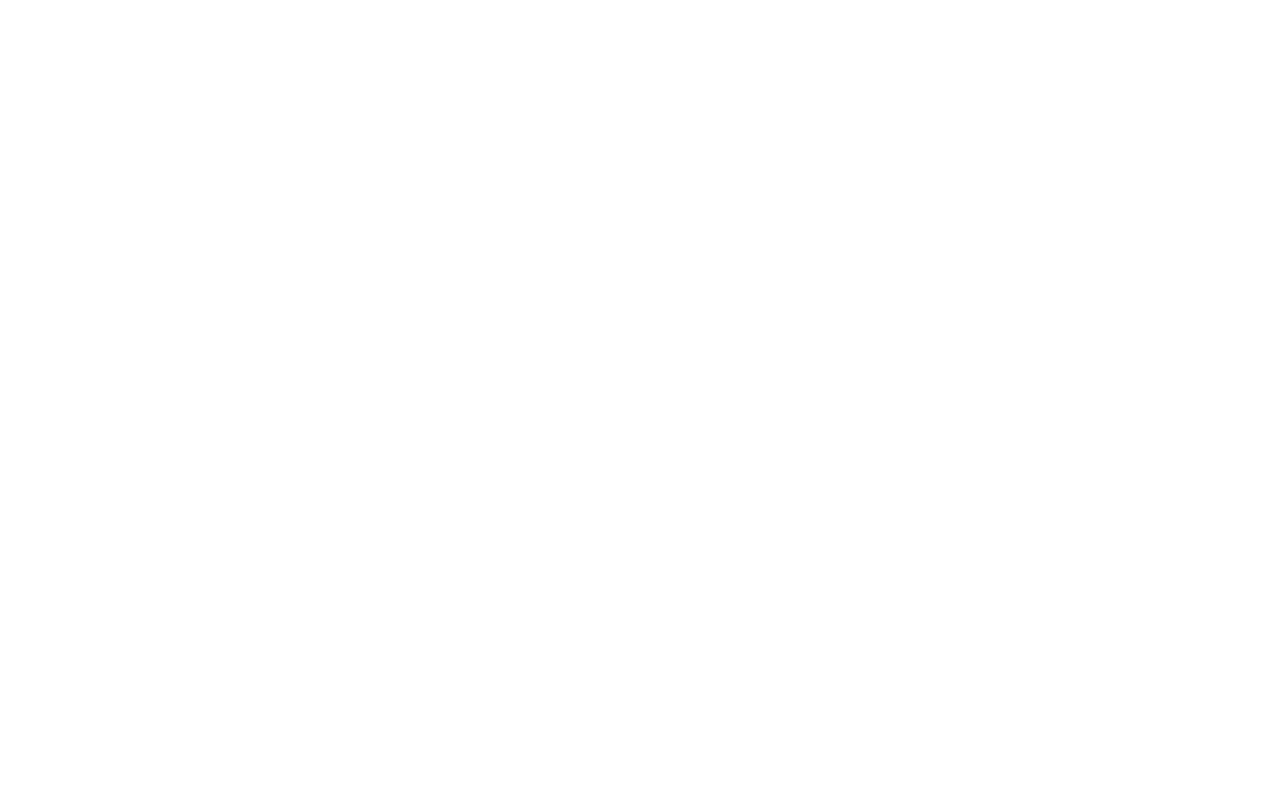
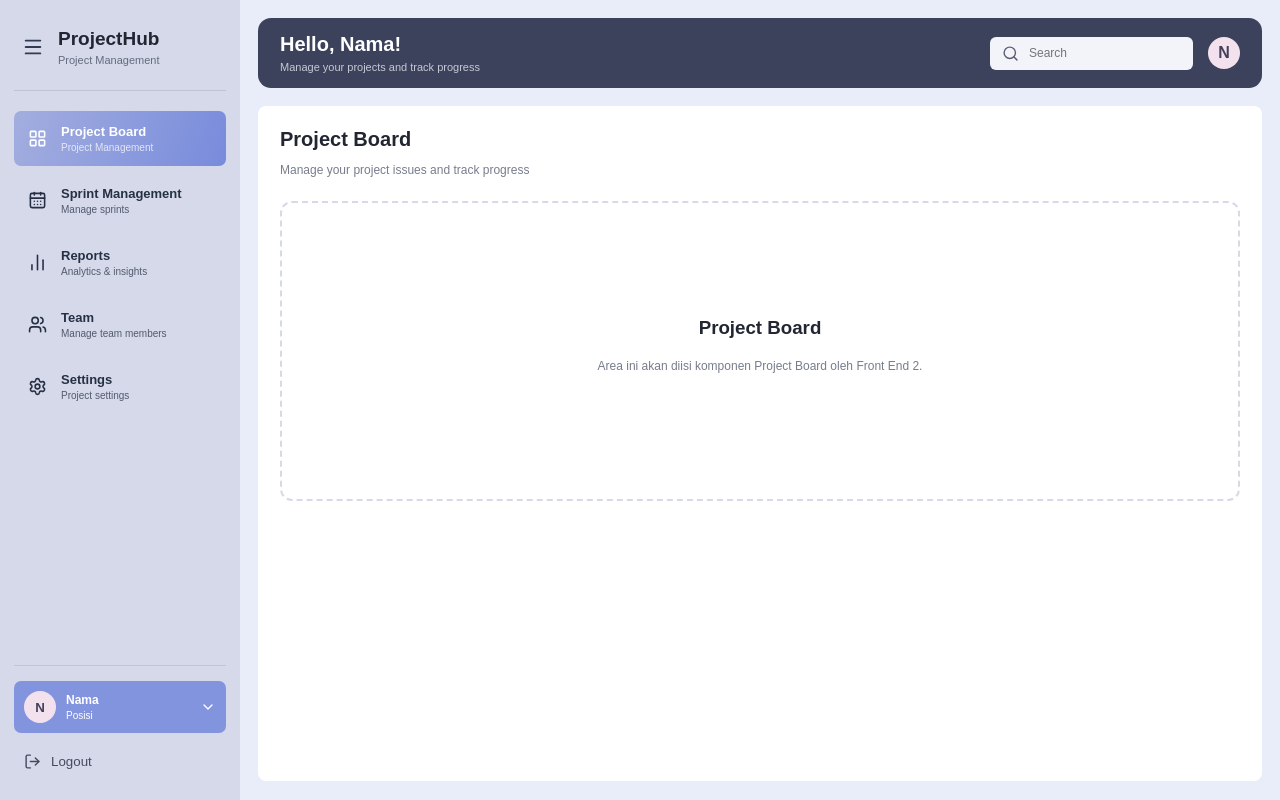
Before and after one commit to Shintamaa/issue-tracker, a React (Vite) app in the folder frontend/: page /board in a window 1280 px wide. Before the commit this address had no page. Built offline with nearby package versions, Linux system fonts and the light colour scheme.

Commit message:
feat: login oke register oke, baru sj menambahkan layout utama dan navigasi halaman

```diff
--- a/frontend/src/App.jsx
+++ b/frontend/src/App.jsx
@@ -1,18 +1,56 @@
 
-import { BrowserRouter, Routes, Route, Navigate } from 'react-router-dom';
-import Login from './pages/Login';
-import Register from './pages/Register';
+import {
+  BrowserRouter,
+  Routes,
+  Route,
+  Navigate,
+} from "react-router-dom";
 
-function App() {
+import Login from "./pages/Login";
+import Register from "./pages/Register";
+import ProjectBoard from "./pages/ProjectBoard";
+import MainLayout from "./components/MainLayout";
+
+function Placeholder({ title }) {
+  return <h2>{title}</h2>;
+}
+
+export default function App() {
   return (
     <BrowserRouter>
       <Routes>
         <Route path="/" element={<Navigate to="/login" replace />} />
+
         <Route path="/login" element={<Login />} />
         <Route path="/register" element={<Register />} />
+
+        {/* Semua halaman ini memakai sidebar yang sama */}
+        <Route element={<MainLayout />}>
+          <Route path="/board" element={<ProjectBoard />} />
+
+          <Route
+            path="/sprints"
+            element={<Placeholder title="Sprint Management" />}
+          />
+
+          <Route
+            path="/reports"
+            element={<Placeholder title="Reports" />}
+          />
+
+          <Route
+            path="/team"
+            element={<Placeholder title="Team" />}
+          />
+
+          <Route
+            path="/settings"
+            element={<Placeholder title="Settings" />}
+          />
+        </Route>
+
+        <Route path="*" element={<Navigate to="/login" replace />} />
       </Routes>
     </BrowserRouter>
   );
 }
-
-export default App;
--- /dev/null
+++ b/frontend/src/components/MainLayout.jsx
@@ -0,0 +1,167 @@
+
+import { Outlet, NavLink, useNavigate, useLocation } from "react-router-dom";
+import {
+  LayoutGrid,
+  CalendarDays,
+  ChartNoAxesColumn,
+  Users,
+  Settings,
+  Search,
+  Menu,
+  ChevronDown,
+  LogOut,
+} from "lucide-react";
+
+import "../styles/MainLayout.css";
+
+export default function MainLayout() {
+  const navigate = useNavigate();
+  const location = useLocation();
+
+  // Header hanya ditampilkan pada halaman Project Board
+  const isProjectBoard = location.pathname === "/board";
+
+  const menus = [
+    {
+      name: "Project Board",
+      description: "Project Management",
+      path: "/board",
+      icon: LayoutGrid,
+    },
+    {
+      name: "Sprint Management",
+      description: "Manage sprints",
+      path: "/sprints",
+      icon: CalendarDays,
+    },
+    {
+      name: "Reports",
+      description: "Analytics & insights",
+      path: "/reports",
+      icon: ChartNoAxesColumn,
+    },
+    {
+      name: "Team",
+      description: "Manage team members",
+      path: "/team",
+      icon: Users,
+    },
+    {
+      name: "Settings",
+      description: "Project settings",
+      path: "/settings",
+      icon: Settings,
+    },
+  ];
+
+  const handleLogout = () => {
+    // Sementara kembali ke Login
+    navigate("/login");
+  };
+
+  return (
+    <div className="main-layout">
+
+      {/* SIDEBAR */}
+      <aside className="sidebar">
+
+        {/* Logo */}
+        <div className="sidebar-brand">
+          <div className="brand-icon">
+            <Menu size={22} />
+          </div>
+
+          <div>
+            <h2>ProjectHub</h2>
+            <p>Project Management</p>
+          </div>
+        </div>
+
+        {/* Menu Navigasi */}
+        <nav className="sidebar-menu">
+          {menus.map((item) => {
+            const Icon = item.icon;
+
+            return (
+              <NavLink
+                key={item.path}
+                to={item.path}
+                className={({ isActive }) =>
+                  `menu-item ${isActive ? "active" : ""}`
+                }
+              >
+                <Icon size={19} />
+
+                <div className="menu-text">
+                  <span>{item.name}</span>
+                  <small>{item.description}</small>
+                </div>
+              </NavLink>
+            );
+          })}
+        </nav>
+
+        {/* Profil dan Logout */}
+        <div className="sidebar-bottom">
+          <button className="user-profile" type="button">
+            <div className="profile-avatar">N</div>
+
+            <div className="profile-info">
+              <strong>Nama</strong>
+              <small>Posisi</small>
+            </div>
+
+            <ChevronDown size={16} />
+          </button>
+
+          <button
+            className="logout-button"
+            type="button"
+            onClick={handleLogout}
+          >
+            <LogOut size={17} />
+            Logout
+          </button>
+        </div>
+      </aside>
+
+      {/* KONTEN UTAMA */}
+      <div className="main-area">
+
+        {/* Header khusus Project Board */}
+        {isProjectBoard && (
+          <header className="topbar">
+            <div className="welcome-text">
+              <h2>Hello, Nama!</h2>
+              <p>
+                Manage your projects and track progress
+              </p>
+            </div>
+
+            <div className="topbar-actions">
+              <div className="search-box">
+                <Search size={17} />
+                <input
+                  type="text"
+                  placeholder="Search"
+                />
+              </div>
+
+              <div className="header-avatar">N</div>
+            </div>
+          </header>
+        )}
+
+        {/* Isi halaman berubah sesuai menu */}
+        <main
+          className={`page-content ${
+            isProjectBoard ? "with-header" : "without-header"
+          }`}
+        >
+          <Outlet />
+        </main>
+
+      </div>
+    </div>
+  );
+}
--- a/frontend/src/pages/Login.jsx
+++ b/frontend/src/pages/Login.jsx
@@ -2,23 +2,27 @@ import { useState } from 'react';
 import '../styles/Login.css';
 import { Eye, EyeOff } from 'lucide-react';
 import { Link } from 'react-router-dom';
+import { useNavigate } from "react-router-dom";
 
 function Login() {
   const [username, setUsername] = useState('');
   const [password, setPassword] = useState('');
   const [showPassword, setShowPassword] = useState(false);
   const [loginError, setLoginError] = useState('');
+  const navigate = useNavigate();
 
-    const handleLogin = (e) => {
+
+  const handleLogin = (e) => {
     e.preventDefault();
 
     if (username === 'admin' && password === 'admin123') {
-        setLoginError('');
-        alert('Login berhasil! (Demo)');
+      setLoginError('');
+      navigate('/board');
     } else {
-        setLoginError('Username atau password salah');
+      setLoginError('Username atau password salah');
     }
-    };
+  };
+
 
     //doksli
 //   const handleLogin = (e) => {
--- /dev/null
+++ b/frontend/src/pages/ProjectBoard.jsx
@@ -0,0 +1,19 @@
+
+export default function ProjectBoard() {
+  return (
+    <section className="board-placeholder">
+      <div>
+        <h2>Project Board</h2>
+        <p>Manage your project issues and track progress</p>
+      </div>
+
+      <div className="board-empty">
+        <h3>Project Board</h3>
+        <p>
+          Area ini akan diisi komponen Project Board
+          oleh Front End 2.
+        </p>
+      </div>
+    </section>
+  );
+}
--- /dev/null
+++ b/frontend/src/styles/MainLayout.css
@@ -0,0 +1,307 @@
+
+/* ===== LAYOUT UTAMA ===== */
+.main-layout {
+  display: flex;
+  min-height: 100vh;
+  background: #e9edf9;
+  color: #222532;
+  font-family: Arial, sans-serif;
+  box-sizing: border-box;
+}
+
+/* ===== SIDEBAR ===== */
+.sidebar {
+  width: 240px;
+  min-width: 240px;
+  min-height: 100vh;
+  background: #d5d9e9;
+  display: flex;
+  flex-direction: column;
+  padding: 20px 14px;
+  box-sizing: border-box;
+}
+
+.sidebar-brand {
+  display: flex;
+  align-items: center;
+  gap: 14px;
+  padding: 8px 8px 24px;
+  border-bottom: 1px solid #bcc2d3;
+}
+
+.brand-icon {
+  display: flex;
+  align-items: center;
+  justify-content: center;
+  color: #333b52;
+}
+
+.sidebar-brand h2 {
+  font-size: 19px;
+  margin: 0;
+  font-weight: 750;
+}
+
+.sidebar-brand p {
+  font-size: 11px;
+  margin: 4px 0 0;
+  color: #646b7e;
+}
+
+/* ===== MENU SIDEBAR ===== */
+.sidebar-menu {
+  display: flex;
+  flex-direction: column;
+  gap: 7px;
+  margin-top: 20px;
+}
+
+.menu-item {
+  display: flex;
+  align-items: center;
+  gap: 14px;
+  padding: 13px 14px;
+  color: #263044;
+  text-decoration: none;
+  border-radius: 7px;
+  font-size: 13px;
+  font-weight: 600;
+  transition: background 0.2s;
+}
+
+.menu-item:hover {
+  background: #c4cae3;
+}
+
+.menu-item.active {
+  background: linear-gradient(110deg, #a3aedf, #788bdc);
+  color: white;
+}
+
+.menu-item > svg {
+  flex-shrink: 0;
+}
+
+.menu-text {
+  display: flex;
+  flex-direction: column;
+  gap: 3px;
+}
+
+.menu-text span {
+  font-size: 13px;
+  font-weight: 700;
+}
+
+.menu-text small {
+  font-size: 10px;
+  font-weight: 400;
+  opacity: 0.75;
+}
+
+/* ===== PROFIL DAN LOGOUT ===== */
+.sidebar-bottom {
+  margin-top: auto;
+  border-top: 1px solid #bfc5d6;
+  padding-top: 15px;
+}
+
+.user-profile {
+  width: 100%;
+  display: flex;
+  align-items: center;
+  gap: 10px;
+  padding: 10px;
+  border: none;
+  border-radius: 7px;
+  background: #8394df;
+  color: white;
+  text-align: left;
+  cursor: pointer;
+}
+
+.profile-avatar,
+.header-avatar {
+  width: 32px;
+  height: 32px;
+  flex-shrink: 0;
+  border-radius: 50%;
+  background: #f3e2ed;
+  color: #43405b;
+  display: flex;
+  align-items: center;
+  justify-content: center;
+  font-weight: bold;
+}
+
+.profile-info {
+  display: flex;
+  flex-direction: column;
+  flex: 1;
+  gap: 3px;
+}
+
+.profile-info strong {
+  font-size: 12px;
+}
+
+.profile-info small {
+  font-size: 10px;
+}
+
+.logout-button {
+  display: flex;
+  align-items: center;
+  gap: 10px;
+  margin-top: 10px;
+  padding: 10px;
+  background: transparent;
+  border: none;
+  color: #444b60;
+  cursor: pointer;
+}
+
+/* ===== AREA UTAMA ===== */
+.main-area {
+  flex: 1;
+  min-width: 0;
+  padding: 18px;
+  box-sizing: border-box;
+}
+
+/* ===== HEADER PROJECT BOARD ===== */
+.topbar {
+  min-height: 70px;
+  padding: 14px 22px;
+  background: #3d425c;
+  border-radius: 13px;
+  display: flex;
+  justify-content: space-between;
+  align-items: center;
+  gap: 20px;
+  color: white;
+  box-sizing: border-box;
+}
+
+.welcome-text h2 {
+  font-size: 20px;
+  margin: 0 0 5px;
+}
+
+.welcome-text p {
+  font-size: 11px;
+  color: #c7c9d5;
+  margin: 0;
+}
+
+.topbar-actions {
+  display: flex;
+  align-items: center;
+  gap: 15px;
+}
+
+.search-box {
+  display: flex;
+  align-items: center;
+  gap: 8px;
+  padding: 8px 12px;
+  background: #f3f4fa;
+  border-radius: 6px;
+  color: #596075;
+}
+
+.search-box input {
+  width: 150px;
+  border: none;
+  outline: none;
+  background: transparent;
+  color: #333;
+  font-size: 12px;
+}
+
+/* ===== KONTEN HALAMAN ===== */
+.page-content {
+  background: white;
+  border-radius: 8px;
+  padding: 22px;
+  min-height: calc(100vh - 125px);
+  box-sizing: border-box;
+}
+
+/* Project Board memiliki header */
+.page-content.with-header {
+  margin-top: 18px;
+}
+
+/* Halaman lain tanpa header */
+.page-content.without-header {
+  margin-top: 0;
+  min-height: calc(100vh - 36px);
+}
+
+/* Samakan jarak judul di semua halaman */
+.page-content h1,
+.page-content h2 {
+  margin-top: 0;
+}
+
+/* ===== PROJECT BOARD PLACEHOLDER ===== */
+.board-placeholder h2 {
+  font-size: 20px;
+  margin: 0 0 5px;
+}
+
+.board-placeholder p {
+  font-size: 12px;
+  color: #777d8b;
+}
+
+.board-empty {
+  min-height: 300px;
+  margin-top: 24px;
+  border: 2px dashed #d6d9e8;
+  border-radius: 12px;
+  display: flex;
+  flex-direction: column;
+  align-items: center;
+  justify-content: center;
+  text-align: center;
+  padding: 20px;
+  box-sizing: border-box;
+}
+
+.board-empty h3 {
+  margin: 0 0 8px;
+}
+
+/* ===== RESPONSIVE ===== */
+@media (max-width: 800px) {
+  .sidebar {
+    width: 72px;
+    min-width: 72px;
+    padding: 15px 8px;
+  }
+
+  .sidebar-brand h2,
+  .sidebar-brand p,
+  .menu-text,
+  .profile-info,
+  .user-profile > svg,
+  .logout-button {
+    display: none;
+  }
+
+  .sidebar-brand,
+  .menu-item,
+  .user-profile {
+    justify-content: center;
+  }
+
+  .topbar {
+    flex-wrap: wrap;
+  }
+
+  .search-box input {
+    width: 100px;
+  }
+}
```
